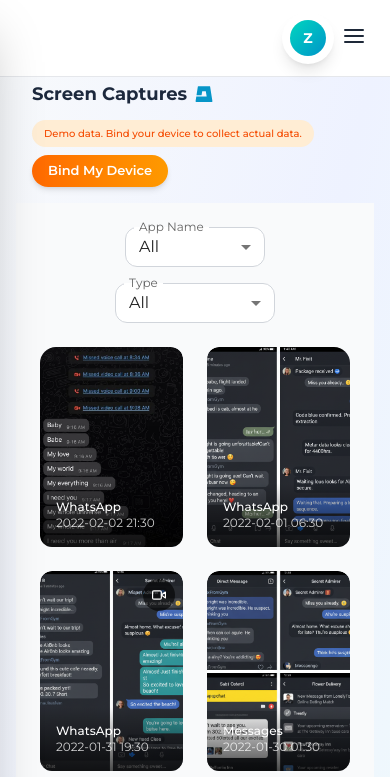
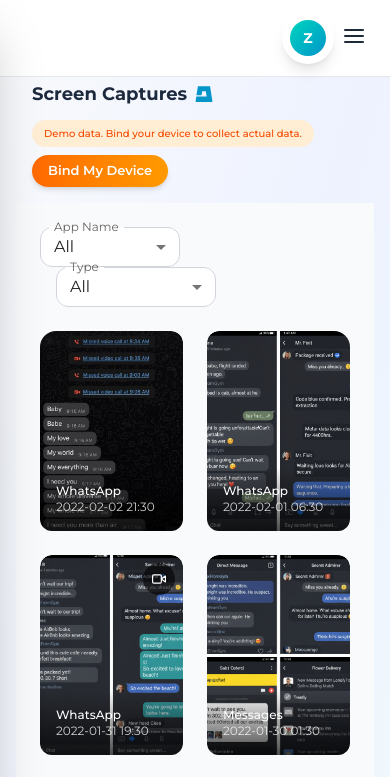
Before and after one commit to LifeofPaks/trevor-tech, a React (Vite) app: page /demo/captures/screenshots in a window 390 px wide. Shown: the top 777 px of the page. Built offline with nearby package versions, Linux system fonts and the light colour scheme; a web font is replaced by a local one.

Commit message:
updated ui

```diff
--- a/src/pages/screenshots/ScreenshotsPage.jsx
+++ b/src/pages/screenshots/ScreenshotsPage.jsx
@@ -146,7 +146,7 @@
         {/* Header Filters */}
         <Box className="!mb-6">
           <Stack
-            direction={isMobile ? "column" : "row"}
+            direction={isMobile ? "row" : "row"}
             spacing={2}
             alignItems="center"
             className="!flex-wrap"
```
